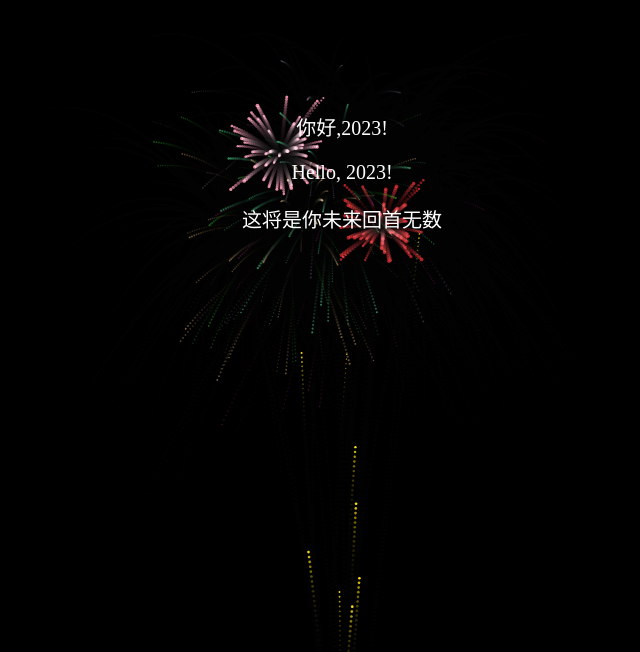
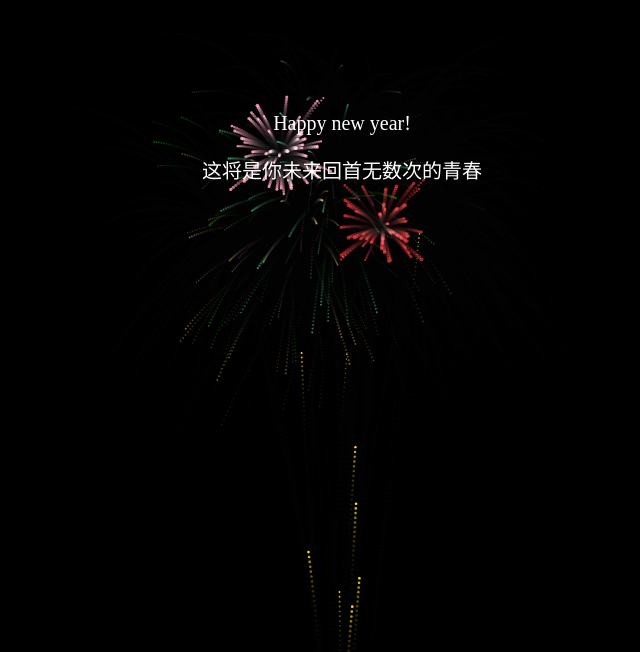
Before and after one commit to DF768/nnew-year2023, a plain HTML site: page index.html in a window 1280 px wide. Shown: the part 148-800 px from the top of the page, without its empty margins (298-938 px from the left). Drawn offline with Linux system fonts and the light colour scheme.

Commit message:
Update index.html

```diff
--- a/index.html
+++ b/index.html
@@ -54,8 +54,7 @@
 	<div class="top">
 		<img src="./images/1.png" alt="" class="new">
 	    <div class="autotype" id="autotype">
-				<p>你好,2023!</p>
-				<P>Hello, 2023!</P>
+				<P>Happy new year!</P>
 				<p>这将是你未来回首无数次的青春</p>
 			</div>
 		<!--  -->
```
